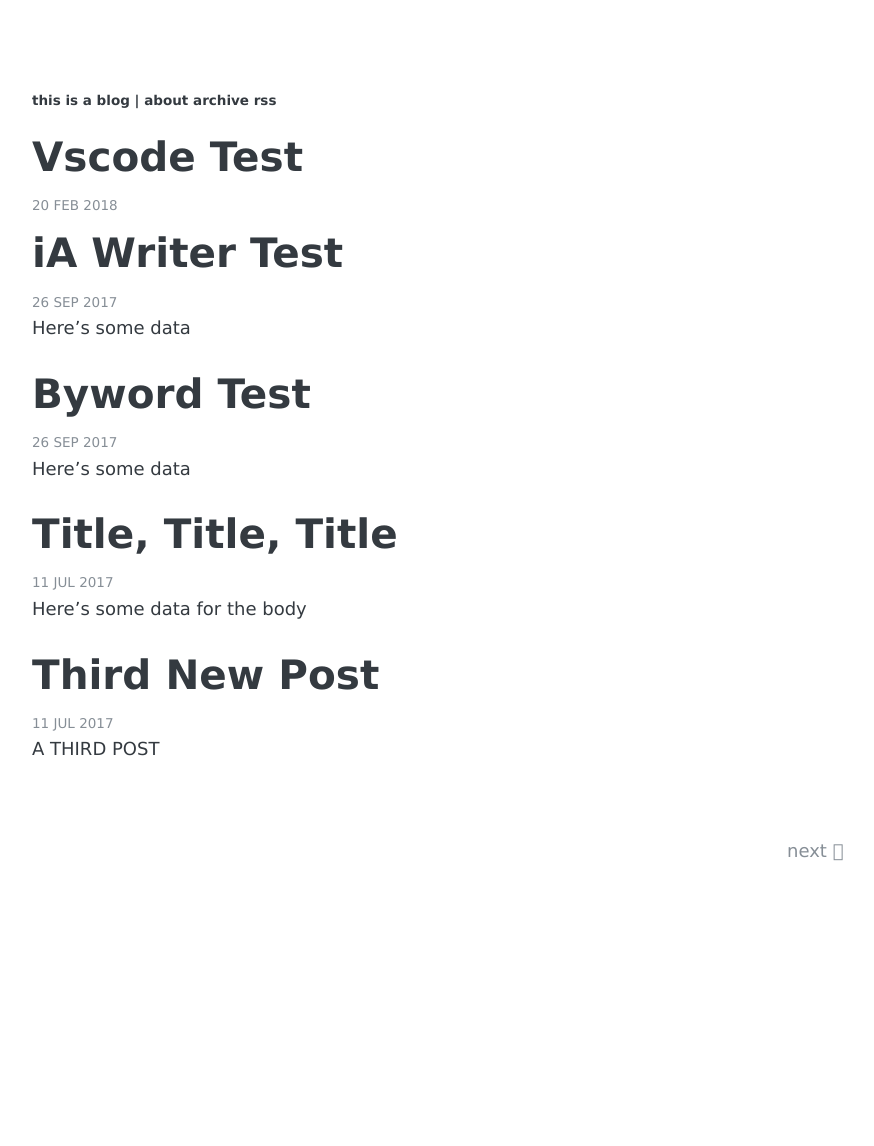
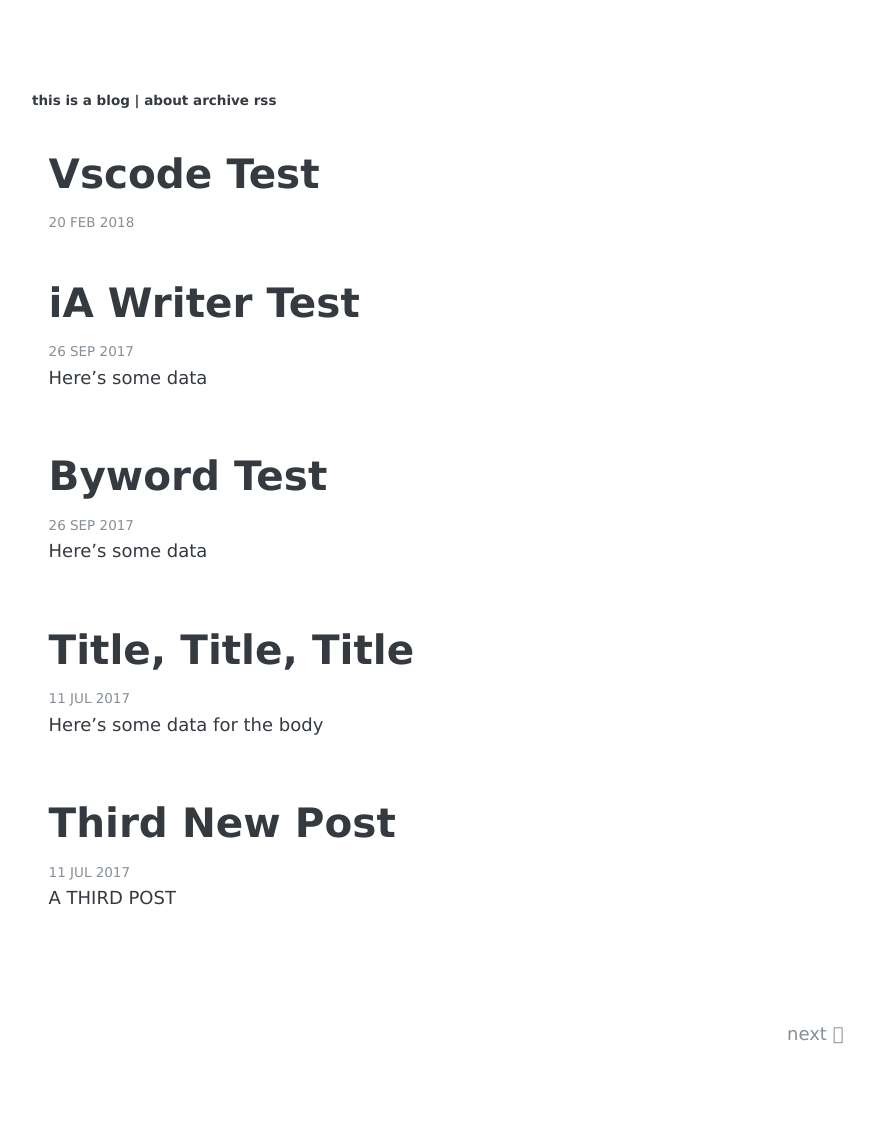
Before and after one commit to thisisamatthew/thisisamatthew.github.io, a Jekyll site: the page built from index.html, in a window 1280 px wide. Shown: the whole page, without its empty margins (194-1068 px from the left). Built offline with Jekyll 4.4.1, drawn with Linux system fonts in a browser that asks for light colours; some web fonts are replaced; the list of posts is cut into pages by our own code; before the commit the page ends 963 px from its top, so only the background shows below that.

Commit message:
added 2% padding to .post and added 2% padding to .list-post

```diff
--- a/_sass/_site.scss
+++ b/_sass/_site.scss
@@ -108,6 +108,7 @@ body {
   Post
   -------------- */
 .post {
+  padding: 2%;
 
   &-title {
     margin-top: 0rem;
@@ -173,7 +174,7 @@ body {
 
 .list {
   &-post {
-    /* padding: 2% 2%; */
+    padding: 2%;
 
     &:hover {
       background-color: $background-over-color;
```
